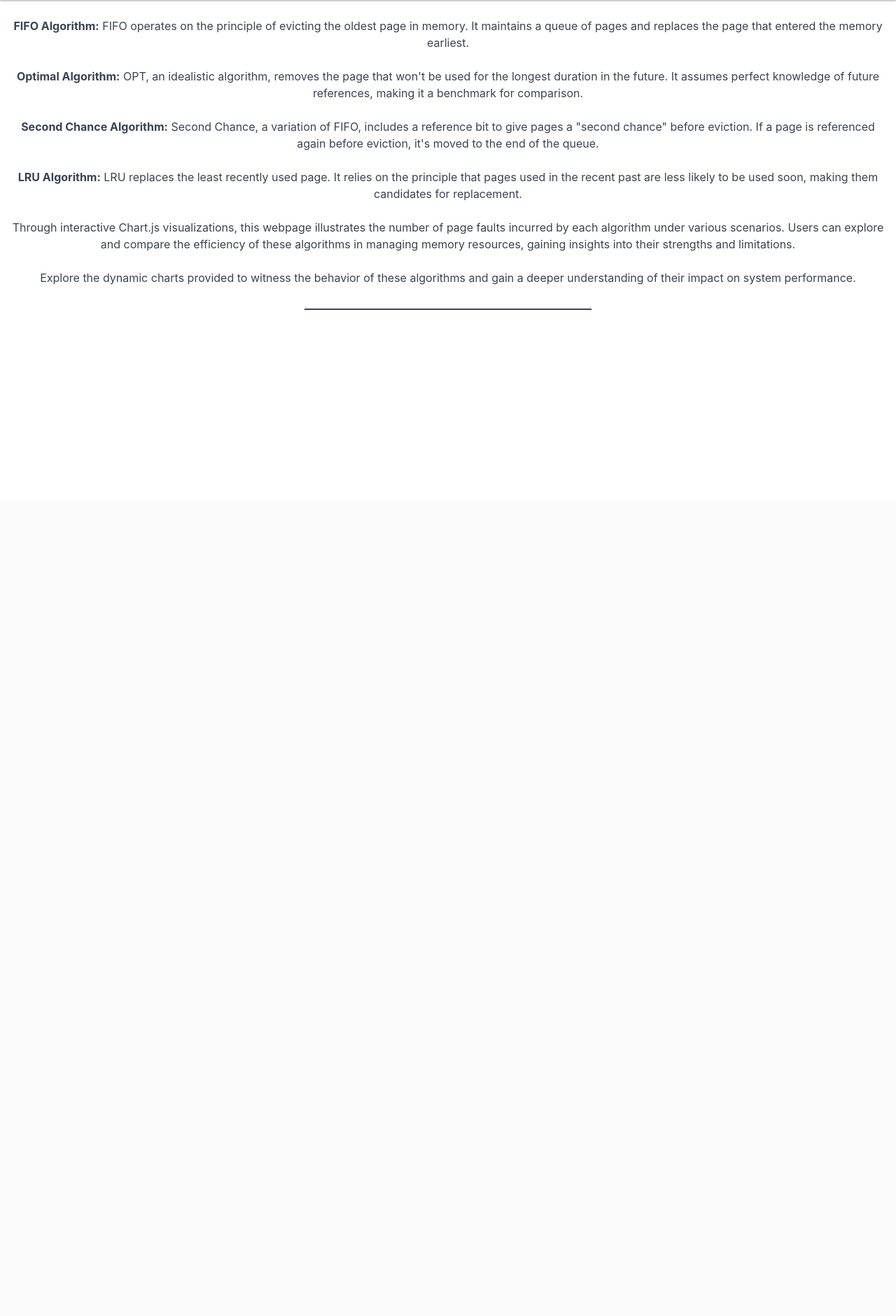
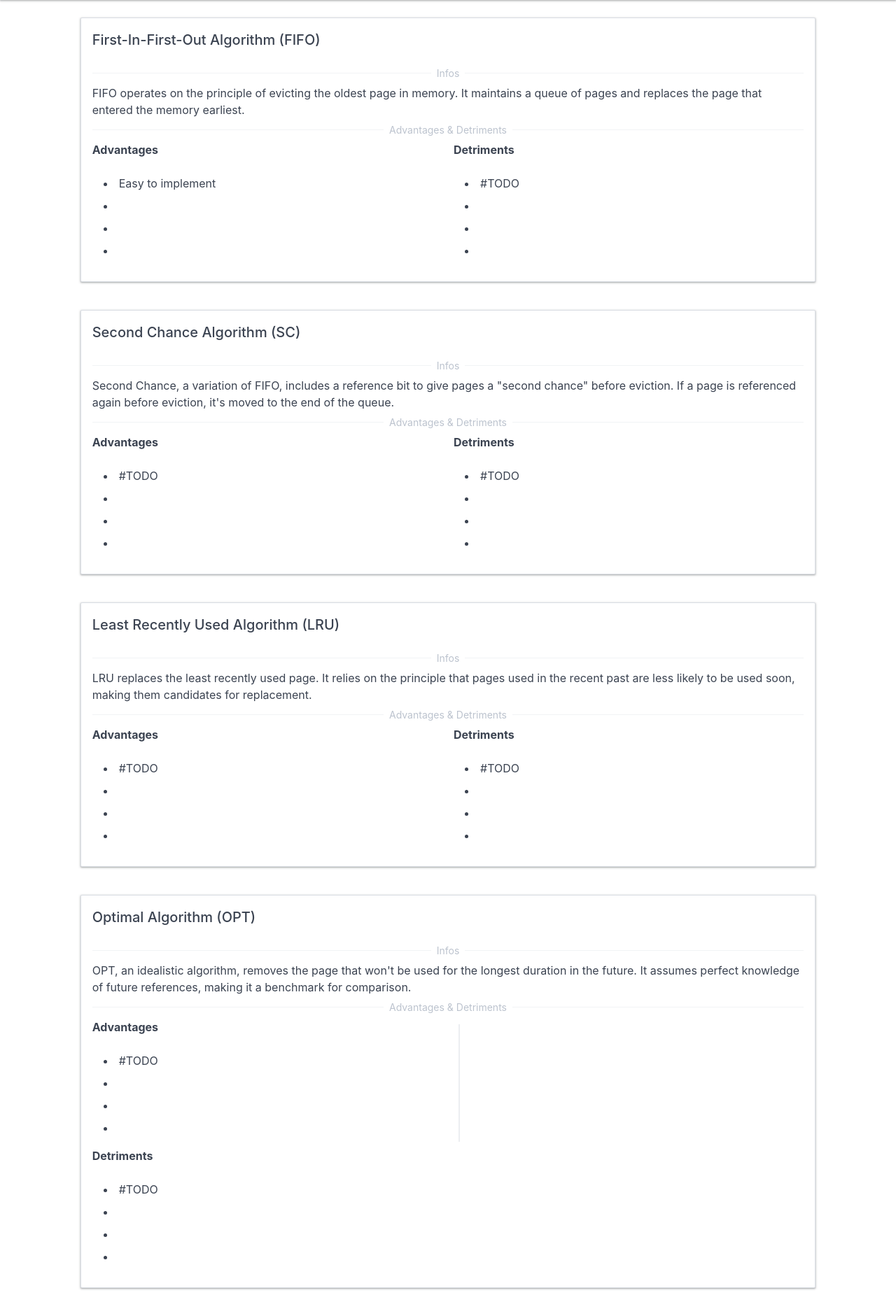
Before and after one commit to fabibec/page-replace-visualizer, a FastAPI app: page /algorithms in a window 1280 px wide. Shown: the part 85-1966 px from the top of the page at 70% size. Before the commit the page ends 528 px from the top, so only its background shows below. Run offline with FastAPI, Linux system fonts and the light colour scheme.

Commit message:
Some styling

```diff
--- a/frontend/static/script.js
+++ b/frontend/static/script.js
@@ -41,7 +41,6 @@ const optColor = {
     borderColor: chartBorderColors[3]
 };
 
-//
 function flagRefStrInptField(){
   let el = refStrInpt;
   let msg = document.getElementById('refStrInptMsg');
@@ -56,20 +55,10 @@ function flagRefStrInptField(){
   }
 }
 
-
 // Updating RefString Slider
 function updateSliderValue(sliderID, valueID){
   let length = document.getElementById(sliderID).valueAsNumber;
   document.getElementById(valueID).innerHTML = '<b>' + length + '</b>';
-}
-
-
-
-// Select all checkboxes -not working as of now
-function toggleAllCheckboxes(source, destName) {
-    checkboxes = document.getElementsByName(destName);
-    for(var checkbox in checkboxes)
-      checkbox.checked = source.checked;
 }
 
 // RefString form validation
@@ -364,3 +353,5 @@ let faultComparisonChart = new Chart(faultComparisonCanvas, {
     updateSliderValue('memoryFrameSize', 'memoryFrameSizeValue');
     flagRefStrInptField();
   }
+
+  init();
--- a/frontend/static/styles.css
+++ b/frontend/static/styles.css
@@ -33,10 +33,14 @@ body {
   box-shadow: rgba(60, 64, 67, 0.3) 0px 1px 2px 0px, rgba(60, 64, 67, 0.15) 0px 1px 3px 1px;
 }
 
-.landing-text-col {
+.landing-text-col, .error-text-col {
   margin-top: 6%;
 }
 
 .card-scroll {
   margin-bottom: 5rem;
 }
+
+.algorithm {
+  margin-bottom: 2rem;
+}
--- a/frontend/templates/404.html
+++ b/frontend/templates/404.html
@@ -3,7 +3,7 @@
 {% block content %}
 <main class="container">
   <div class="columns">
-    <div class="column col-4 col-md-8 col-mx-auto">
+    <div class="column col-4 col-md-8 col-mx-auto error-txt-col">
       <div class="empty">
         <div class="empty-icon">
           <i class="icon icon-2x icon-cross"></i>
--- a/frontend/templates/algorithms.html
+++ b/frontend/templates/algorithms.html
@@ -2,47 +2,138 @@
 {% block title %}Page Replacement - Algorithms{% endblock %}
 {% block content %}
 <main class="container">
-  <div class="text-center">
-      <p>
-        <strong>FIFO Algorithm:</strong>
+  <div class="columns">
+    <div class="column col-10 col-md-12 col-mx-auto">
+      <div class="card algorithm">
+        <div class="card-header">
+          <div class="card-title h5">First-In-First-Out Algorithm (FIFO)</div>
+        </div>
+        <div class="card-body">
+          <div class="divider text-center" data-content="Infos"></div>
           FIFO operates on the principle of evicting the oldest page in memory.
           It maintains a queue of pages and replaces the page that entered the
           memory earliest.
-      </p>
-      <p>
-        <strong>Optimal Algorithm:</strong>
+          <div class="divider text-center" data-content="Advantages & Detriments"></div>
+          <div class="columns">
+            <div class="column col-6">
+              <p><b>Advantages</b></p>
+              <ul>
+                <li>Easy to implement</li>
+                <li></li>
+                <li></li>
+                <li></li>
+              </ul>
+            </div>
+            <div class="column col-6">
+              <p><b>Detriments</b></p>
+              <ul>
+                <li>#TODO</li>
+                <li></li>
+                <li></li>
+                <li></li>
+              </ul>
+            </div>
+          </div>
+        </div>
+      </div>
+      <div class="card algorithm">
+        <div class="card-header">
+          <div class="card-title h5">Second Chance Algorithm (SC)</div>
+        </div>
+        <div class="card-body">
+          <div class="divider text-center" data-content="Infos"></div>
+          Second Chance, a variation of FIFO, includes a reference bit to give
+          pages a "second chance" before eviction. If a page is referenced again
+          before eviction, it's moved to the end of the queue.
+          <div class="divider text-center" data-content="Advantages & Detriments"></div>
+          <div class="columns">
+            <div class="column col-6">
+              <p><b>Advantages</b></p>
+              <ul>
+                <li>#TODO</li>
+                <li></li>
+                <li></li>
+                <li></li>
+              </ul>
+            </div>
+            <div class="column col-6">
+              <p><b>Detriments</b></p>
+              <ul>
+                <li>#TODO</li>
+                <li></li>
+                <li></li>
+                <li></li>
+              </ul>
+            </div>
+          </div>
+        </div>
+      </div>
+      <div class="card algorithm">
+        <div class="card-header">
+          <div class="card-title h5">Least Recently Used Algorithm (LRU)</div>
+        </div>
+        <div class="card-body">
+          <div class="divider text-center" data-content="Infos"></div>
+          LRU replaces the least recently used page. It relies on the principle
+          that pages used in the recent past are less likely to be used soon,
+          making them candidates for replacement.
+          <div class="divider text-center" data-content="Advantages & Detriments"></div>
+          <div class="columns">
+            <div class="column col-6">
+              <p><b>Advantages</b></p>
+              <ul>
+                <li>#TODO</li>
+                <li></li>
+                <li></li>
+                <li></li>
+              </ul>
+            </div>
+            <div class="column col-6">
+              <p><b>Detriments</b></p>
+              <ul>
+                <li>#TODO</li>
+                <li></li>
+                <li></li>
+                <li></li>
+              </ul>
+            </div>
+          </div>
+        </div>
+      </div>
+      <div class="card algorithm">
+        <div class="card-header">
+          <div class="card-title h5">Optimal Algorithm (OPT)</div>
+        </div>
+        <div class="card-body">
+          <div class="divider text-center" data-content="Infos"></div>
           OPT, an idealistic algorithm, removes the page that won't be used for
           the longest duration in the future. It assumes perfect knowledge of
           future references, making it a benchmark for comparison.
-      </p>
-      <p>
-        <strong>Second Chance Algorithm:</strong>
-        Second Chance, a variation of FIFO, includes a reference bit to give
-        pages a "second chance" before eviction. If a page is referenced again
-        before eviction, it's moved to the end of the queue.
-      </p>
-      <p>
-        <strong>LRU Algorithm:</strong>
-        LRU replaces the least recently used page. It relies on the principle
-        that pages used in the recent past are less likely to be used soon,
-        making them candidates for replacement.
-      </p>
-      <p>
-        Through interactive Chart.js visualizations, this webpage illustrates
-        the number of page faults incurred by each algorithm under various
-        scenarios. Users can explore and compare the efficiency of these
-        algorithms in managing memory resources, gaining insights into their
-        strengths and limitations.
-      </p>
-      <p>
-        Explore the dynamic charts provided to witness the behavior of these
-        algorithms and gain a deeper understanding of their impact on system
-        performance.
-      </p>
+          <div class="divider text-center" data-content="Advantages & Detriments"></div>
+          <div class="columns">
+            <div class="column col-6">
+              <p><b>Advantages</b></p>
+              <ul>
+                <li>#TODO</li>
+                <li></li>
+                <li></li>
+                <li></li>
+              </ul>
             </div>
-  <div class="columns">
-    <div class="column col-4 col-md-12 col-mx-auto">
-      <hr class="seperator" />
+            <div class="divider-vert"></div>
+            <div class="column col-6">
+              <p><b>Detriments</b></p>
+              <ul>
+                <li>#TODO</li>
+                <li></li>
+                <li></li>
+                <li></li>
+              </ul>
+            </div>
+          </div>
+        </div>
+      </div>
+    </div>
   </div>
 </main>
 {% endblock%}
--- a/frontend/templates/visualize.html
+++ b/frontend/templates/visualize.html
@@ -35,13 +35,15 @@
               </label>
             </div>
             <div class="form-group">
+              <!--Prevent Enter submit-->
+              <input type="number" style="display: none;"/>
               <input
                 class="form-input"
                 type="text"
                 id="refStrInpt"
                 placeholder="Type in or generate reference string"
-                pattern="^[-\w\s]+(?:,[-\w\s]+)*$"
                 onchange="flagRefStrInptField();"
+                onsubmit="return false;"
               />
               <p class="form-input-hint" id="refStrInptMsg" style="display: none;">Please generate or insert a reference string!</p>
             </div>
```
Also changed, not shown: frontend/templates/home.html (+16 -9 lines). Lines whose indentation alone changed are shown as unchanged.
